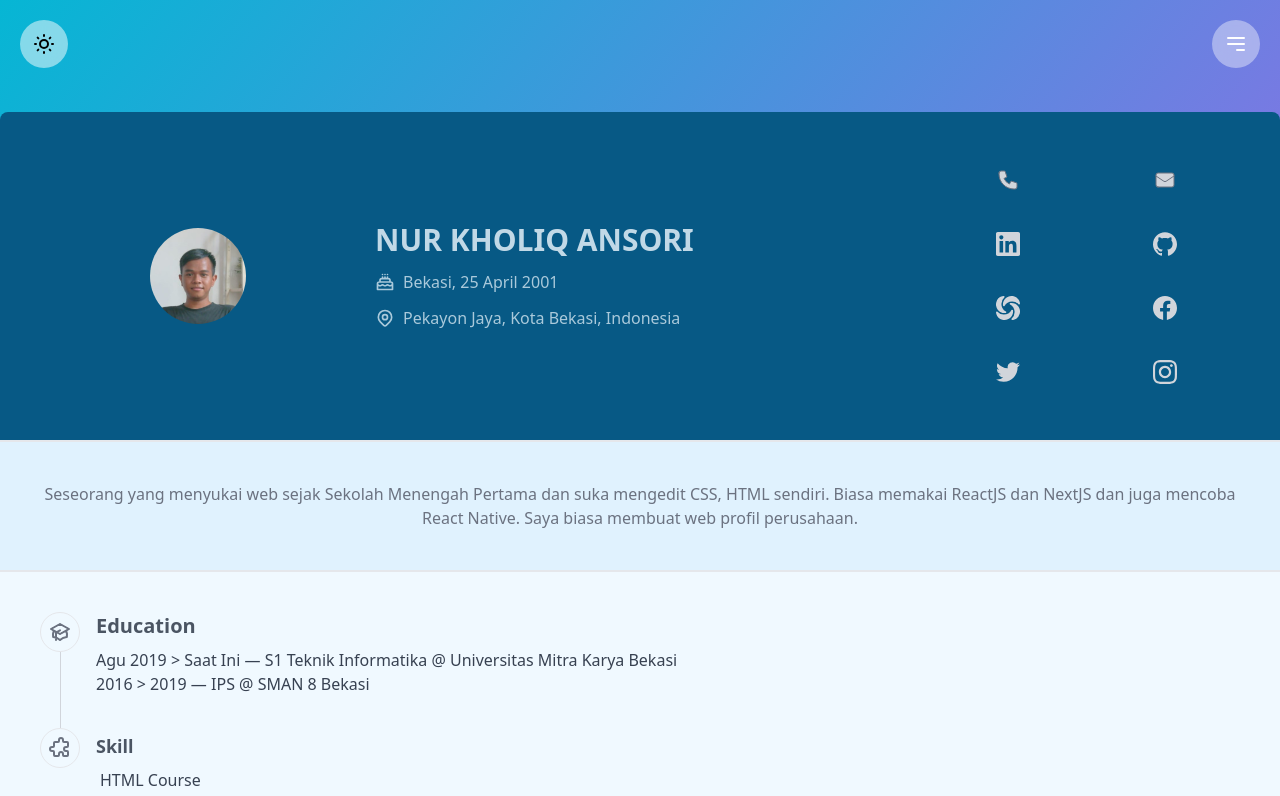
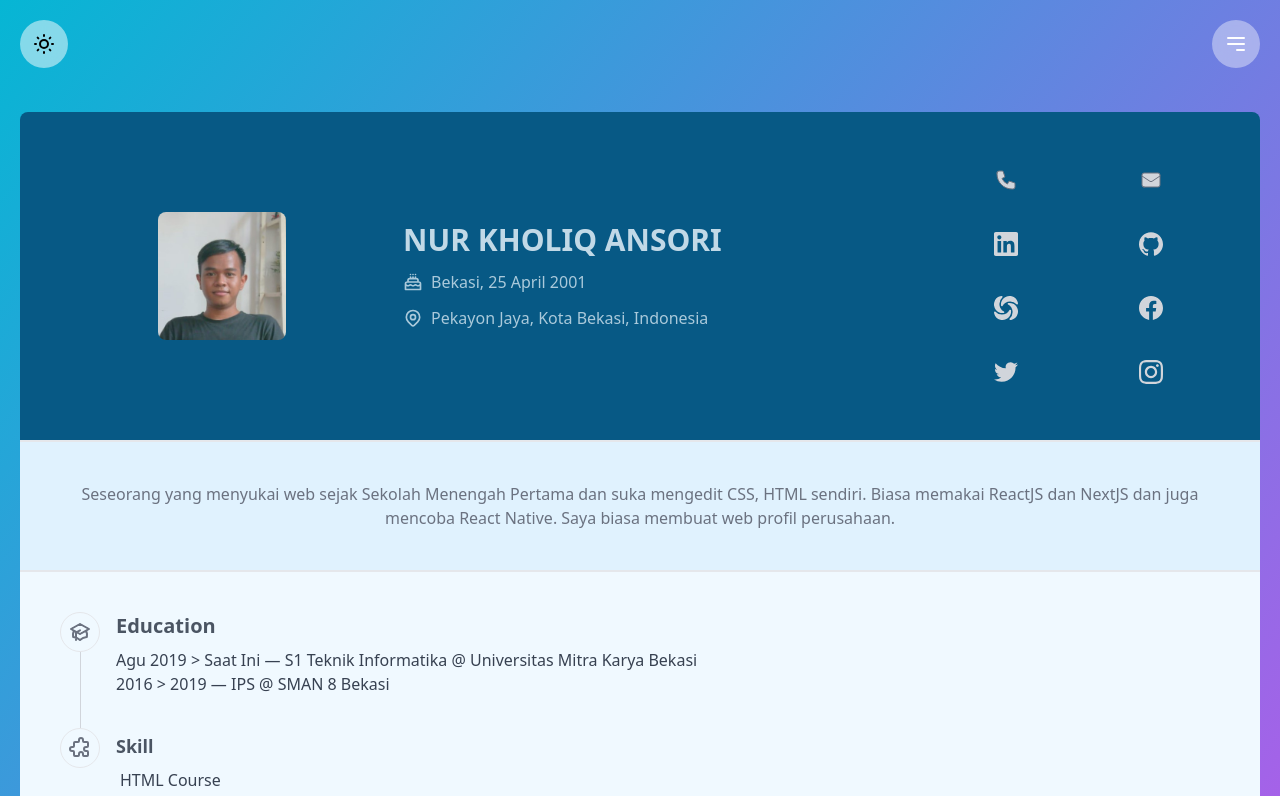
Before and after one commit to nurkholiqansori/nka-portofolio-v2, a Next.js app: page /about in a window 1280 px wide. Shown: the top 796 px of the page. Built offline with nearby package versions, Linux system fonts and the light colour scheme.

Commit message:
CV Updated

```diff
--- a/components/CV.tsx
+++ b/components/CV.tsx
@@ -8,9 +8,10 @@ import Timeline from './Timeline'
 const CV: React.FunctionComponent<any> = (props) => {
   return (
     <>
-      <div className='mx-auto mb-10 rounded-lg overflow-hidden'>
+      <div className='mx-auto mb-10'>
+        <div className='mx-5 rounded-lg overflow-hidden'>
           <div className='grid md:grid-flow-col gap-5 items-center p-10 border-b-2 bg-sky-800'>
-          <div className='w-24 h-24 rounded-full overflow-hidden mx-auto z-0'>
+            <div className='w-32 h-32 rounded-lg overflow-hidden mx-auto z-0'>
               <Image
                 src={myPic}
                 placeholder='blur'
@@ -19,10 +20,10 @@ const CV: React.FunctionComponent<any> = (props) => {
               />
             </div>
             <div className='grid items-center gap-3'>
-            <div className='text-3xl font-semibold text-sky-50 text-opacity-80'>
+              <div className='text-3xl font-semibold text-sky-50 text-opacity-80 text-center md:text-left'>
                 {data.myName}
               </div>
-            <div className='flex items-center justify-center md:justify-start gap-2 text-sky-50 text-opacity-70'>
+              <div className='flex items-center gap-2 text-sky-50 text-opacity-70'>
                 <svg
                   xmlns='http://www.w3.org/2000/svg'
                   className='h-5 w-5'
@@ -71,7 +72,11 @@ const CV: React.FunctionComponent<any> = (props) => {
                     className={`bg-[#${i.color}] p-2 m-2 w-10 h-10 flex justify-center items-center rounded-full hover:scale-95 cursor-pointer overflow-hidden mx-auto text-gray-500`}
                   >
                     <Link href={i.link}>
-                    <a title={i.name} target='_blank' rel='noopener noreferrer'>
+                      <a
+                        title={i.name}
+                        target='_blank'
+                        rel='noopener noreferrer'
+                      >
                         <div>
                           <svg
                             xmlns='http://www.w3.org/2000/svg'
@@ -99,7 +104,11 @@ const CV: React.FunctionComponent<any> = (props) => {
                     className={`bg-[#${i.color}] p-2 m-2 w-10 h-10 flex justify-center items-center rounded-full hover:scale-95 cursor-pointer overflow-hidden mx-auto `}
                   >
                     <Link href={i.link}>
-                    <a title={i.name} target='_blank' rel='noopener noreferrer'>
+                      <a
+                        title={i.name}
+                        target='_blank'
+                        rel='noopener noreferrer'
+                      >
                         <svg
                           xmlns='http://www.w3.org/2000/svg'
                           className='h-6 w-6 fill-gray-300'
@@ -128,6 +137,7 @@ const CV: React.FunctionComponent<any> = (props) => {
             <Timeline />
           </div>
         </div>
+      </div>
     </>
   )
 }
```
Lines whose indentation alone changed are shown as unchanged.
